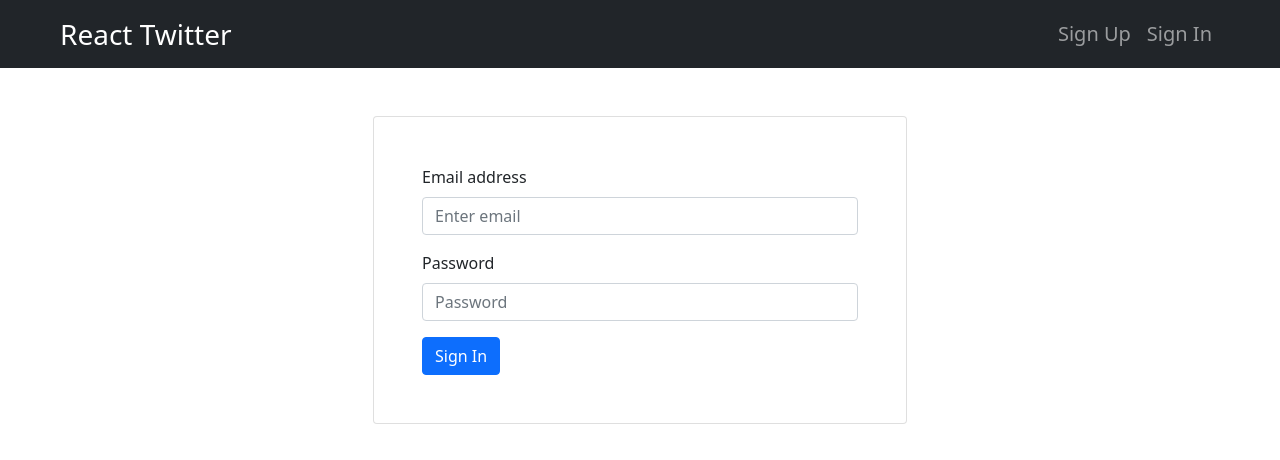
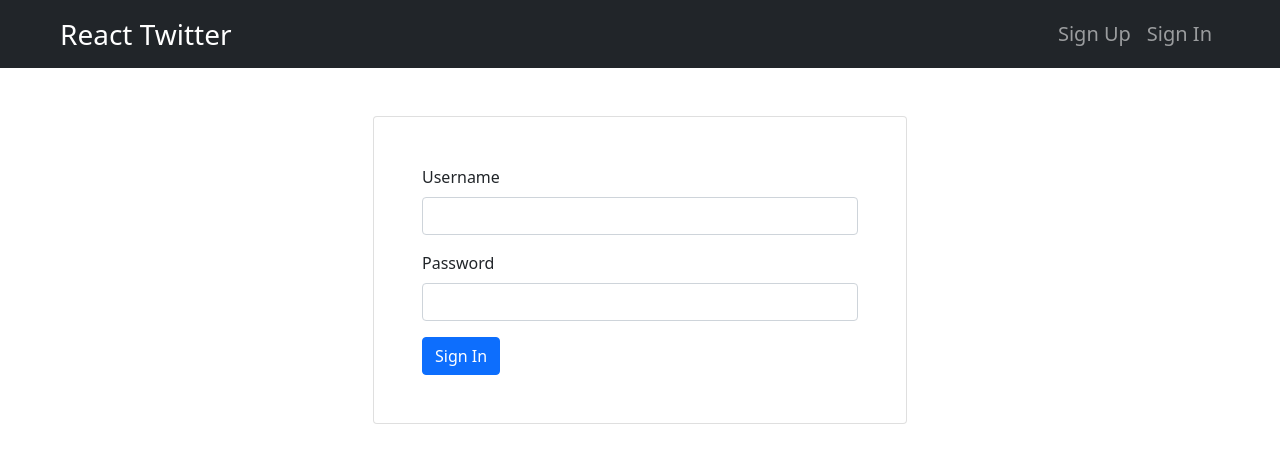
Before and after one commit to jcarranzav1/Twitter_Project, a React (Create React App) app in the folder projects/react-twitter/: page /signin in a window 1280 px wide. Shown: the top 460 px of the page. Built offline with nearby package versions, Linux system fonts and the light colour scheme; no server answers.

Commit message:
Add SignIn and useContext for state

```diff
--- a/projects/react-twitter/src/App.js
+++ b/projects/react-twitter/src/App.js
@@ -1,16 +1,29 @@
-import React from 'react';
+import React, { useEffect, useReducer } from 'react';
 import { Routes, Route } from 'react-router-dom';
 import { Spinner } from 'react-bootstrap';
 
 import Navigation from './components/Navigation';
 import NotFound from './pages/NotFound';
 
+import { AuthContext } from './auth/AuthContext';
+import { authReducer } from './auth/authReducer';
+
 const Home = React.lazy(() => import('./pages/Home'));
 const SignIn = React.lazy(() => import('./pages/auth/SignIn'));
 
+const init = () => {
+	return JSON.parse(localStorage.getItem('user')) || { logged: false };
+};
+
 function App() {
+	const [user, setUser] = useReducer(authReducer, {}, init);
+
+	useEffect(() => {
+		localStorage.setItem('user', JSON.stringify(user));
+	}, [user]);
+
 	return (
-		<>
+		<AuthContext.Provider value={{ user, setUser }}>
 			<Navigation />
 			<Routes>
 				<Route
@@ -33,7 +46,7 @@ function App() {
 				/>
 				<Route path="*" element={<NotFound />} />
 			</Routes>
-		</>
+		</AuthContext.Provider>
 	);
 }
 
--- a/projects/react-twitter/src/apis/tweets.js
+++ b/projects/react-twitter/src/apis/tweets.js
@@ -12,7 +12,7 @@ export const getTweets = async () => {
 
 export const createTweets = async (body) => {
 	const token =
-		'eyJhbGciOiJIUzI1NiIsInR5cCI6IkpXVCJ9.eyJpZCI6IjYxYjM3MjJhYjQxZGI2YzE2NTU4MWQxNSIsImlhdCI6MTYzOTU3NDI1MywiZXhwIjoxNjM5NTc3ODUzfQ.cRFiaB_wsqdYrEAQx07r7J33SJdRgQkLxwYztiQewQI';
+		'eyJhbGciOiJIUzI1NiIsInR5cCI6IkpXVCJ9.eyJpZCI6IjYxYjM3MjBjYjQxZGI2YzE2NTU4MWQwZSIsImlhdCI6MTYzOTkzOTMyMiwiZXhwIjoxNjM5OTQyOTIyfQ.ouELKtP-IyMnWMCKU5H5FGkarQz57UqNVb60FEpieGg';
 	try {
 		const resp = await fetch(`${BASE_URL}/tweets`, {
 			method: 'POST',
--- /dev/null
+++ b/projects/react-twitter/src/apis/users.js
@@ -0,0 +1,17 @@
+import { BASE_URL } from './consts';
+
+export async function signIn(payload) {
+	try {
+		const resp = await fetch(`${BASE_URL}/users/signin`, {
+			method: 'POST',
+			headers: {
+				'Content-Type': 'application/json',
+			},
+			body: JSON.stringify(payload),
+		});
+		const data = await resp.json();
+		return data;
+	} catch (error) {
+		return error;
+	}
+}
--- /dev/null
+++ b/projects/react-twitter/src/auth/AuthContext.js
@@ -0,0 +1,2 @@
+import { createContext } from 'react';
+export const AuthContext = createContext();
--- /dev/null
+++ b/projects/react-twitter/src/auth/authReducer.js
@@ -0,0 +1,18 @@
+import { types } from '../types/types';
+
+export const authReducer = (state = {}, action) => {
+	switch (action.type) {
+		case types.signin:
+			return {
+				...action.payload,
+				logged: true,
+			};
+		case types.signup:
+			return {
+				...action.payload,
+				logged: true,
+			};
+		default:
+			return state;
+	}
+};
--- a/projects/react-twitter/src/components/Navigation.js
+++ b/projects/react-twitter/src/components/Navigation.js
@@ -1,8 +1,10 @@
-import React from 'react';
+import React, { useContext } from 'react';
 import { Container, Nav, Navbar } from 'react-bootstrap';
 import { Link } from 'react-router-dom';
+import { AuthContext } from '../auth/AuthContext';
 
 const Navigation = () => {
+	const { user } = useContext(AuthContext);
 	return (
 		<Navbar bg="dark" expand="lg" variant="dark">
 			<Container fluid>
@@ -12,12 +14,25 @@ const Navigation = () => {
 				<Navbar.Toggle aria-controls="basic-navbar-nav" />
 				<Navbar.Collapse id="basic-navbar-nav">
 					<Nav className="ms-auto me-5 fs-5">
+						{user?.logged ? (
+							<>
+								<Nav.Link as={Link} to="/profile">
+									{user.username}
+								</Nav.Link>
+								<Nav.Link as={Link} to="/signout">
+									Sign Out
+								</Nav.Link>
+							</>
+						) : (
+							<>
 								<Nav.Link as={Link} to="/signup">
 									Sign Up
 								</Nav.Link>
 								<Nav.Link as={Link} to="/signin">
 									Sign In
 								</Nav.Link>
+							</>
+						)}
 					</Nav>
 				</Navbar.Collapse>
 			</Container>
--- a/projects/react-twitter/src/components/NewTweet.js
+++ b/projects/react-twitter/src/components/NewTweet.js
@@ -4,15 +4,17 @@ import { Button, Form } from 'react-bootstrap';
 export default function NewTweet({ onSubmit }) {
 	const [displayForm, setDisplayForm] = useState(false);
 
-	const handleSubmit = (e) => {
+	const handleSubmit = async (e) => {
 		e.preventDefault();
 		const { content, location } = e.target.elements;
 		setDisplayForm(false);
-		onSubmit({
+		console.log(onSubmit);
+		await onSubmit({
 			content: content.value,
 			location: location.value,
 		});
 	};
+
 	return displayForm ? (
 		<Form className="mb-4" onSubmit={handleSubmit}>
 			<Form.Group className="mb-3">
--- /dev/null
+++ b/projects/react-twitter/src/hooks/useTweets.js
@@ -0,0 +1,41 @@
+import { useEffect, useState } from 'react';
+import { createTweets, getTweets } from '../apis/tweets';
+
+export const useTweets = () => {
+	const [tweets, setTweets] = useState([]);
+	const [loading, setLoading] = useState(false);
+	const [error, setError] = useState('');
+
+	async function loadTweets() {
+		try {
+			setLoading(true);
+			setError('');
+
+			const { data } = await getTweets();
+			setTweets(data);
+		} catch (err) {
+			setError(err.message || 'Error');
+		} finally {
+			setLoading(false);
+		}
+	}
+
+	async function submitTweet(body) {
+		try {
+			setLoading(true);
+			setError('');
+			await createTweets(body);
+		} catch (err) {
+			setError(err.message || 'Error');
+		} finally {
+			setLoading(false);
+			await loadTweets();
+		}
+	}
+
+	useEffect(() => {
+		loadTweets();
+	}, []);
+
+	return [{ tweets, loading, error }, loadTweets, submitTweet];
+};
--- /dev/null
+++ b/projects/react-twitter/src/hooks/useUsers.js
@@ -0,0 +1,41 @@
+import { useContext, useState } from 'react';
+import { useNavigate } from 'react-router-dom';
+import { signIn } from '../apis/users';
+
+import { AuthContext } from '../auth/AuthContext';
+import { types } from '../types/types';
+
+export const useUsers = () => {
+	const navigate = useNavigate();
+	const { setUser } = useContext(AuthContext);
+	const [loading, setLoading] = useState(false);
+	const [error, setError] = useState('');
+
+	async function submitUser(body) {
+		try {
+			setLoading(true);
+			setError('');
+			const { data } = await signIn(body);
+
+			const action = {
+				type: types.signin,
+				payload: {
+					username: data.username,
+					email: data.email,
+					name: data.name,
+					lastname: data.lastname,
+				},
+			};
+
+			setUser(action);
+
+			navigate('/');
+		} catch (err) {
+			setError(err.message || 'Error');
+		} finally {
+			setLoading(false);
+		}
+	}
+
+	return [{ loading, error }, submitUser];
+};
--- a/projects/react-twitter/src/pages/Home.js
+++ b/projects/react-twitter/src/pages/Home.js
@@ -1,43 +1,12 @@
-import React, { useEffect, useState } from 'react';
+import React from 'react';
 import { Container, Row, Col, Spinner, Alert } from 'react-bootstrap';
-import { createTweets, getTweets } from '../apis/tweets';
 import NewTweet from '../components/NewTweet';
 import { Tweet } from '../components/Tweet';
+import { useTweets } from '../hooks/useTweets';
 
 const Home = () => {
-	const [tweets, setTweets] = useState([]);
-	const [loading, setLoading] = useState(false);
-	const [error, setError] = useState('');
-
-	async function load() {
-		try {
-			setLoading(true);
-			setError('');
-
-			const { data } = await getTweets();
-			setTweets(data);
-		} catch (err) {
-			setError(err.message || 'Error');
-		} finally {
-			setLoading(false);
-		}
-	}
-	async function onSubmit(body) {
-		try {
-			setLoading(true);
-			setError('');
-			await createTweets(body);
-		} catch (err) {
-			setError(err.message || 'Error');
-		} finally {
-			setLoading(false);
-			load();
-		}
-	}
-
-	useEffect(() => {
-		load();
-	}, []);
+	const [response, , submitTweet] = useTweets();
+	const { tweets, loading, error } = response;
 
 	return (
 		<Container className="my-3">
@@ -45,7 +14,7 @@ const Home = () => {
 				<Col lg={6}>
 					{error && <Alert variant="danger">{error}</Alert>}
 					{loading && <Spinner animation="border" />}
-					<NewTweet onSubmit={onSubmit} />
+					<NewTweet onSubmit={submitTweet} />
 					{tweets.map((tweet) => {
 						return <Tweet key={tweet.id} {...tweet} />;
 					})}
--- a/projects/react-twitter/src/pages/auth/SignIn.js
+++ b/projects/react-twitter/src/pages/auth/SignIn.js
@@ -1,42 +1,55 @@
 import React from 'react';
-import { Button, Card, Col, Container, Form, Row } from 'react-bootstrap';
-import { useNavigate } from 'react-router';
+import {
+	Alert,
+	Button,
+	Card,
+	Col,
+	Container,
+	Form,
+	Row,
+	Spinner,
+} from 'react-bootstrap';
+
+import { useUsers } from '../../hooks/useUsers';
 
 const SignIn = () => {
-	const navigate = useNavigate();
-	const handleLogin = () => {
-		navigate('/');
+	const [data, submitUser] = useUsers();
+	const { loading, error } = data;
+
+	const onSubmit = async (event) => {
+		event.preventDefault();
+		const { username, password } = event.target.elements;
+		await submitUser({
+			username: username.value,
+			password: password.value,
+		});
 	};
+
 	return (
 		<Container className="mt-5">
 			<Row className="justify-content-center m-auto w-75">
 				<Col lg={8}>
 					<Card className="py-5 px-5">
-						<Form>
-							<Form.Group
-								className="mb-3"
-								controlId="formBasicEmail">
-								<Form.Label>Email address</Form.Label>
-								<Form.Control
-									autoComplete="on"
-									type="email"
-									placeholder="Enter email"
-								/>
+						{error && <Alert variant="warning">{error}</Alert>}
+						<Form onSubmit={onSubmit}>
+							<Form.Group className="mb-3">
+								<Form.Label>Username</Form.Label>
+								<Form.Control type="text" name="username" />
 							</Form.Group>
-							<Form.Group
-								className="mb-3"
-								controlId="formBasicPassword">
+							<Form.Group className="mb-3">
 								<Form.Label>Password</Form.Label>
-								<Form.Control
-									autoComplete="on"
-									type="password"
-									placeholder="Password"
-								/>
+								<Form.Control type="password" name="password" />
 							</Form.Group>
 							<Button
 								variant="primary"
 								type="submit"
-								onClick={handleLogin}>
+								disabled={loading}>
+								{loading && (
+									<Spinner
+										animation="border"
+										variant="light"
+									/>
+								)}
 								Sign In
 							</Button>
 						</Form>
--- /dev/null
+++ b/projects/react-twitter/src/types/types.js
@@ -0,0 +1,4 @@
+export const types = {
+	signin: '[auth] signin',
+	signup: '[auth] signup',
+};
```
Lines whose indentation alone changed are shown as unchanged.
